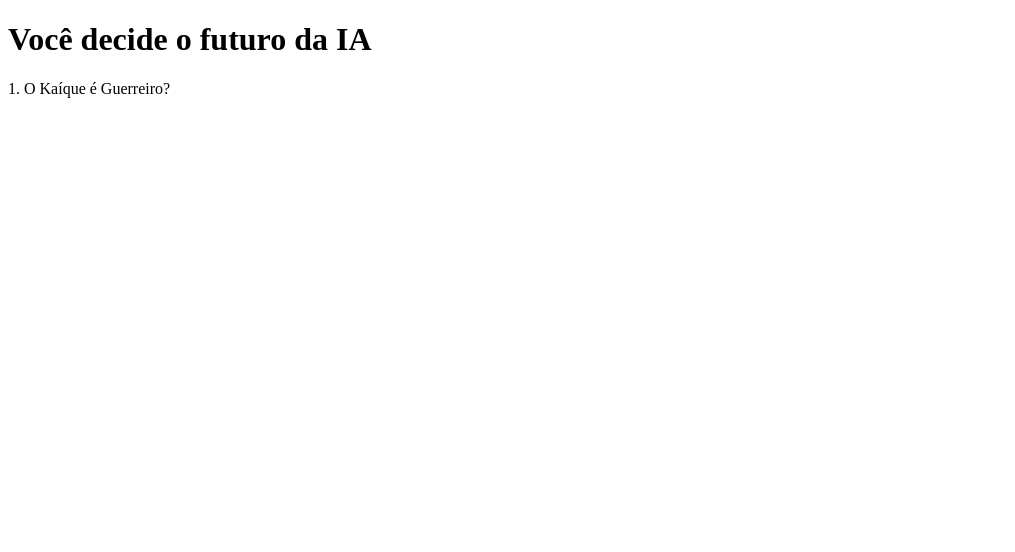
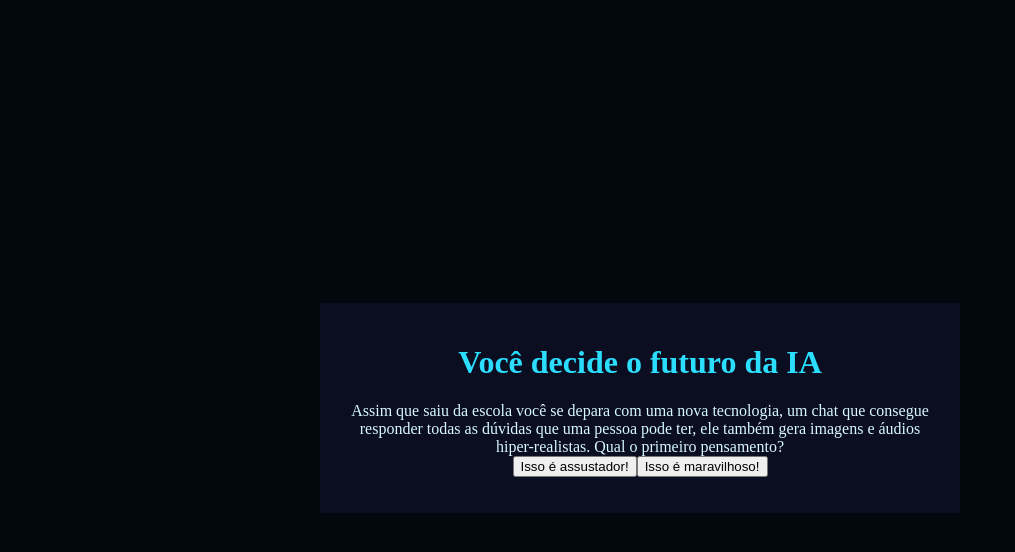
Before and after one commit to FernandoEnderu/Projeto-2-Trimestre, a plain HTML site: page index.html in a window 1280 px wide. Shown: the whole page, without its empty margins (0-1015 px from the left). Drawn offline with Linux system fonts and the light colour scheme.

Commit message:
Add files via upload

```diff
--- a/index.html
+++ b/index.html
@@ -2,7 +2,6 @@
 <html lang="pt-br">
 <head>
     <meta charset="UTF-8">
-    <meta http-equiv="X-UA-Compatible" content="IE=edge">
     <meta name="viewport" content="width=device-width, initial-scale=1.0">
     <link rel="stylesheet" href="style.css">
     <title>Você decide o futuro da IA</title>
@@ -12,7 +11,7 @@
         <h1>Você decide o futuro da IA</h1>
         <div class="caixa-perguntas"></div>
         <div class="caixa-alternativas"></div>
-        <div class="caixa-reultado">
+        <div class="caixa-resultado">
             <p class="texto-resultado"></p>
         </div>
     </div>
--- a/script.js
+++ b/script.js
@@ -1,52 +1,101 @@
 const caixaPrincipal = document.querySelector(".caixa-principal");
 const caixaPerguntas = document.querySelector(".caixa-perguntas");
-const caixaAlternativa = document.querySelector(".caixa-alternativa");
+const caixaAlternativas = document.querySelector(".caixa-alternativas");
 const caixaResultado = document.querySelector(".caixa-resultado");
 const textoResultado = document.querySelector(".texto-resultado");
 
 const perguntas = [
     {
-        enunciado: "1. O Kaíque é Guerreiro?",
+        enunciado: "Assim que saiu da escola você se depara com uma nova tecnologia, um chat que consegue responder todas as dúvidas que uma pessoa pode ter, ele também gera imagens e áudios hiper-realistas. Qual o primeiro pensamento?",
         alternativas: [
-            "Depende do que você considera Guerreiro",
-            "Não, não"
+            {
+                texto: "Isso é assustador!",
+                afirmacao: "afirmação"
+            },
+            {
+                texto: "Isso é maravilhoso!",
+                afirmacao: "afirmação"
+            }
         ]
     },
     {
-        enunciado: "2. Você respondeu \"Depende\" na questão anterior",
+        enunciado: "Com a descoberta desta tecnologia, chamada Inteligência Artificial, uma professora de tecnologia da escola decidiu fazer uma sequência de aulas sobre esta tecnologia. No fim de uma aula ela pede que você escreva um trabalho sobre o uso de IA em sala de aula. Qual atitude você toma?",
         alternativas: [
-            "Sim",
-            "Não"
+            {
+                texto: "Utiliza uma ferramenta de busca na internet que utiliza IA para que ela ajude a encontrar informações relevantes para o trabalho e explique numa linguagem que facilite o entendimento.",
+                afirmacao: "afirmação"
+            },
+            {
+                texto: "Escreve o trabalho com base nas conversas que teve com colegas, algumas pesquisas na internet e conhecimentos próprios sobre o tema.",
+                afirmacao: "afirmação"
+            }
         ]
     },
     {
-        enunciado: "?. Essa é a questão No.4",
+        enunciado: "Após a elaboração do trabalho escrito, a professora realizou um debate entre a turma para entender como foi realizada a pesquisa e escrita. Nessa conversa também foi levantado um ponto muito importante: como a IA impacta o trabalho do futuro. Nesse debate, como você se posiciona?",
         alternativas: [
-            "Sim",
-            "Não"
+            {
+                texto: "Defende a ideia de que a IA pode criar novas oportunidades de emprego e melhorar habilidades humanas.",
+                afirmacao: "afirmação"
+            },
+            {
+                texto: "Me preocupo com as pessoas que perderão seus empregos para máquinas e defendem a importância de proteger os trabalhadores.",
+                afirmacao: "afirmação"
+            }
         ]
     },
     {
-        enunciado: "4. Fungos são legais",
+        enunciado: "Ao final da discussão, você precisou criar uma imagem no computador que representasse o que pensa sobre IA. E agora?",
         alternativas: [
-            "Sim",
-            "Óbvio"
+            {
+                texto: "Criar uma imagem utilizando uma plataforma de design como o Paint.",
+                afirmacao: "afirmação"
+            },
+            {
+                texto: "Criar uma imagem utilizando um gerador de imagem de IA.",
+                afirmacao: "afirmação"
+            }
         ]
     },
     {
-        enunciado: "Você gostou do quiz? (Pakistan International Airlines)",
+        enunciado: "Você tem um trabalho em grupo de biologia para entregar na semana seguinte, o andamento do trabalho está um pouco atrasado e uma pessoa do seu grupo decidiu fazer com ajuda da IA. O problema é que o trabalho está totalmente igual ao do chat. O que você faz? ",
         alternativas: [
-            "Sim",
-            "Sim"
+            {
+                texto: "Escrever comandos para o chat é uma forma de contribuir com o trabalho, por isso não é um problema utilizar o texto inteiro.",
+                afirmacao: "afirmação"
+            },
+            {
+                texto: "O chat pode ser uma tecnologia muito avançada, mas é preciso manter a atenção pois toda máquina erra, por isso revisar o trabalho e contribuir com as perspectivas pessoais é essencial.",
+                afirmacao: "afirmação"
+            }
         ]
-    }
+    },
 ];
 
-var atual = 0;
-var perguntaAtual;
+let atual = 0;
+let perguntaAtual;
+let historiaFinal = "";
 
-function mostraPergunta(){
-    caixaPerguntas.textContent = perguntas[atual].enunciado;
+function mostraPergunta() {
+    perguntaAtual = perguntas[atual];
+    caixaPerguntas.textContent = perguntaAtual.enunciado;
+    mostraAlternativas();
 }
 
+function mostraAlternativas(){
+    for(const alternativa of perguntaAtual.alternativas) {
+        const botaoAlternativas = document.createElement("button");
+        botaoAlternativas.textContent = alternativa.texto;
+        botaoAlternativas.addEventListener("click", () => respostaSelecionada(alternativa));
+        caixaAlternativas.appendChild(botaoAlternativas);
+    }
+}
+
+
+function respostaSelecionada(opcaoSelecionada){
+    const afirmacoes = opcaoSelecionada.afirmacoes;
+    historiaFinal = afirmacoes;
+    atual++;
+    mostraPergunta();
+}
 mostraPergunta();
--- a/style.css
+++ b/style.css
@@ -0,0 +1,29 @@
+:root{
+    --cor-fundo: #01080E ;
+    --cor-principal: #0B0D20 ;
+    --cor-secundaria: #212333;
+    --cor-destaque: #2BDEFD;
+    --cor-texto: #D7F9FF;
+
+}
+
+body {
+    background-color: var(--cor-fundo);
+    color: var(--cor-texto);
+    display: flex;
+    justify-content: center;
+    align-items: center;
+    min-height: 100vh;
+}
+
+.caixa-principal{
+    background-color: var(--cor-principal);
+    width: 90%;
+    max-width: 600px;
+    text-align: center;
+    padding: 20px;
+}
+
+h1{
+    color: var(--cor-destaque);
+}
```
